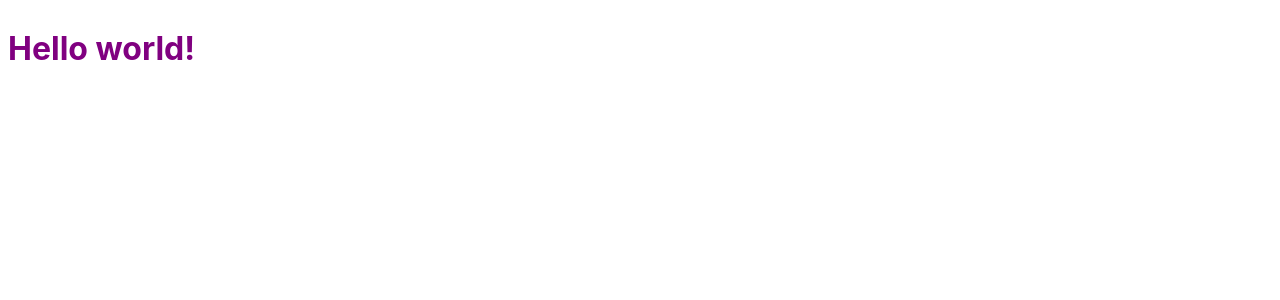
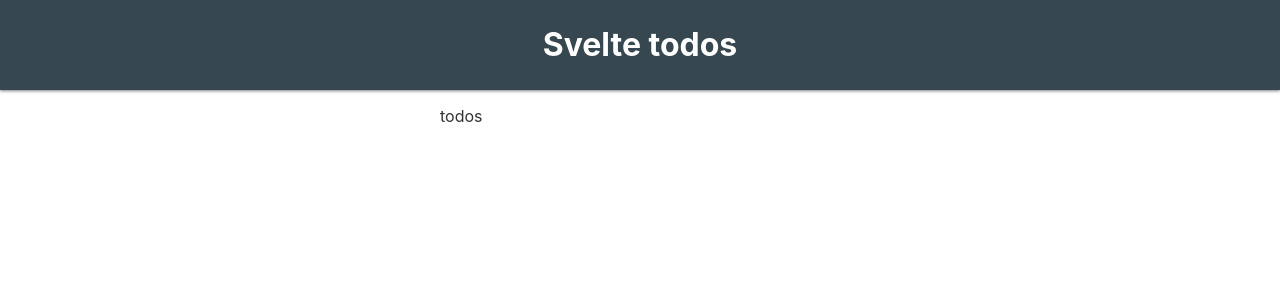
Before and after one commit to tylerwolff/svelte-todos, a Svelte app: page / in a window 1280 px wide. Shown: the top 300 px of the page. Built offline with nearby package versions, Linux system fonts and the light colour scheme.

Commit message:
setup main app framework

```diff
--- a/src/App.svelte
+++ b/src/App.svelte
@@ -1,11 +1,30 @@
-<script>
-	export let name;
-</script>
+<style>
+	:global(body) {
+		margin: 0;
+		padding: 0;
+		-webkit-font-smoothing: antialiased;
+	}
 
-<style>
+	.main {
+		max-width: 400px;
+		margin: 1em auto;
+	}
+
+	header {
+		padding: 0.25em 0;
+		background:	#37474f;
+		box-shadow: 0 1px 3px rgba(0,0,0,0.5);
+	}
+
 	h1 {
-		color: purple;
+		color: #fff;
+		text-align: center;
 	}
 </style>
 
-<h1>Hello {name}!</h1>
+<header>
+	<h1>Svelte todos</h1>
+</header>
+<div class="main">
+	todos
+</div>
--- a/src/main.js
+++ b/src/main.js
@@ -1,10 +1,7 @@
-import App from './App.svelte';
+import App from "./App.svelte";
 
 const app = new App({
-	target: document.body,
-	props: {
-		name: 'world'
-	}
+  target: document.body
 });
 
 export default app;
```
